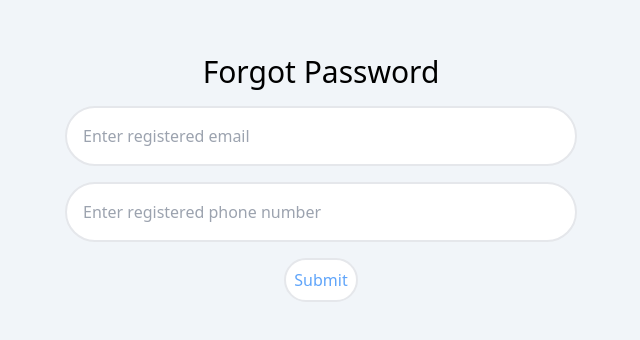
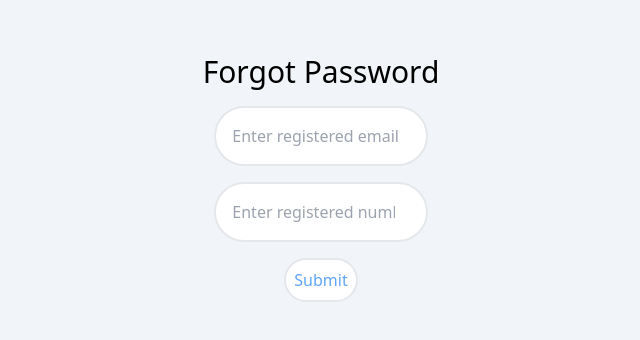
Before and after one commit to RakeebMohammed/FutureIK_React, a React (Create React App) app: page /forgotPassword in a window 1280 px wide. Shown: the part 222-562 px from the top of the page, without its empty margins (319-959 px from the left). Built offline with nearby package versions, Linux system fonts and the light colour scheme.

Commit message:
fixed bug

```diff
--- a/src/Components/Login/Password.jsx
+++ b/src/Components/Login/Password.jsx
@@ -62,7 +62,7 @@ function Password() {
       )}
       {!Update && (
         <input
-          className="w-2/5 p-4 border-2  m-2 rounded-full"
+          className="w-1/6 p-4 border-2  m-2 rounded-full"
           value={Email}
           onChange={(e) => setEmail(e.target.value)}
           type="text"
@@ -71,11 +71,11 @@ function Password() {
       )}
       {!Update && (
         <input
-          className="w-2/5 p-4 my-2 border-2 rounded-full"
+          className="w-1/6 p-4 my-2 border-2 rounded-full"
           value={Phone}
           onChange={(e) => setPhone(e.target.value)}
           type="number"
-          placeholder="Enter registered phone number"
+          placeholder="Enter registered number"
         />
       )}
       {Error && <span className="text-red-600">Enter valid credintials</span>}
```
